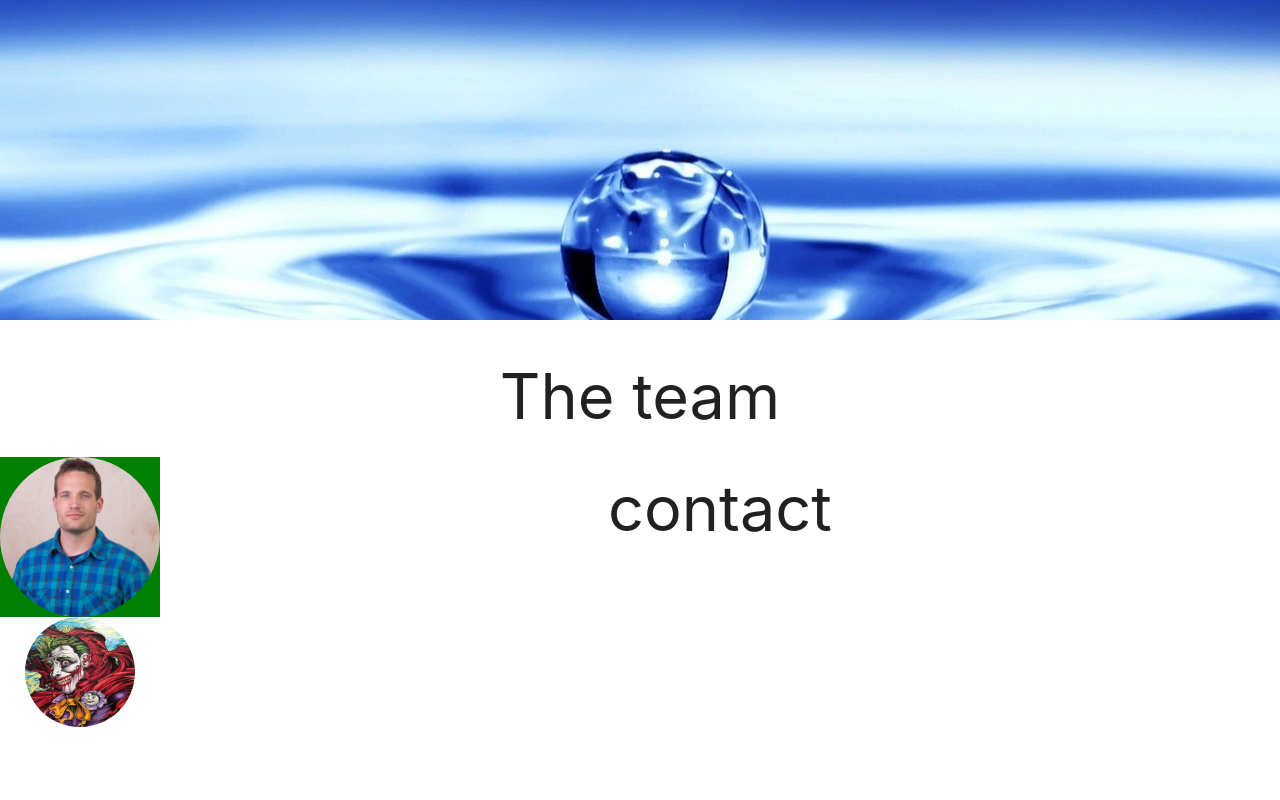
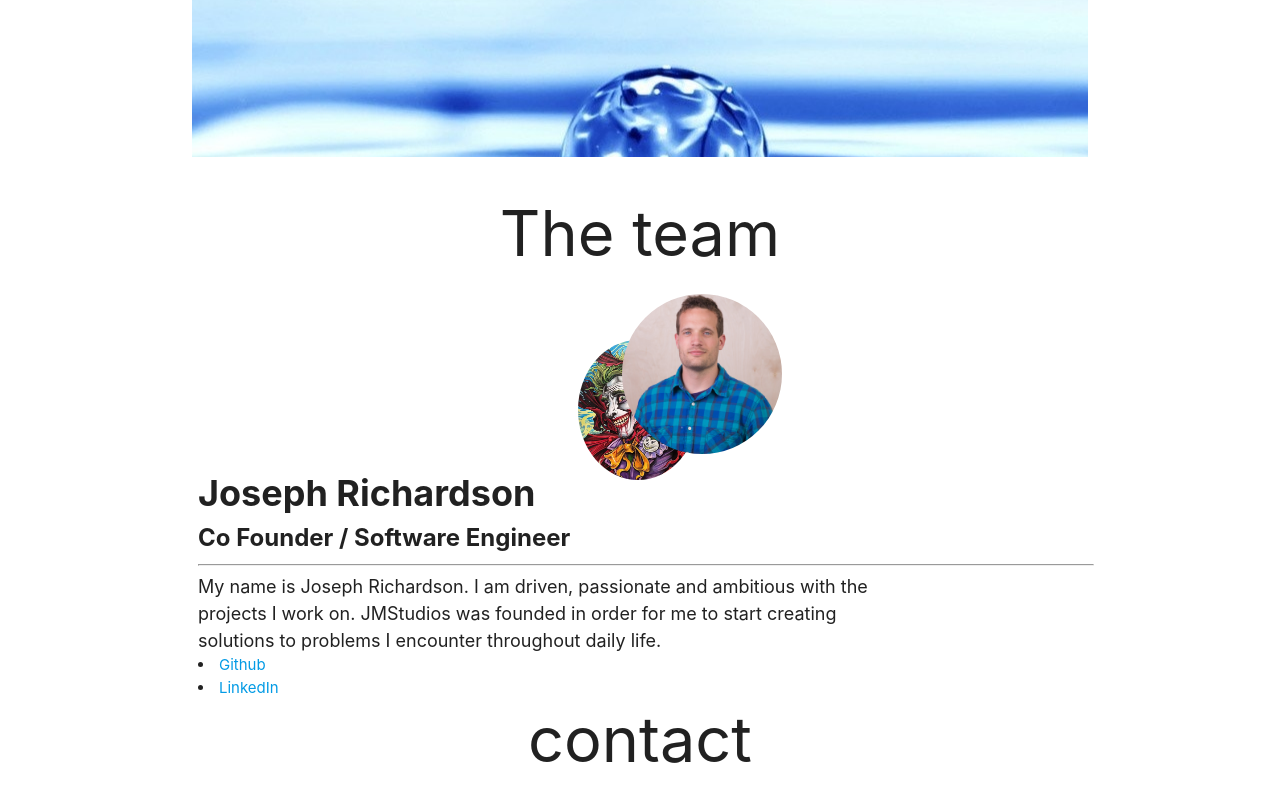
Before and after one commit to JMStudiosJoe/JMStudios, a website: page app/views/index.html in a window 1280 px wide. Shown: the part 1165-1965 px from the top of the page. Before the commit the page ends 1892 px from the top, so only its background shows below. Drawn offline with nearby package versions, Linux system fonts and the light colour scheme.

Commit message:
good css for teams for now and data structure nice

```diff
--- a/app/js/team.js
+++ b/app/js/team.js
@@ -9,6 +9,18 @@
     })
     .controller('Team', function($scope, $http) {
 
-        $scope.temp = "hello Team";
+        $scope.teamMembers = [{
+            name: "Joseph Richardson",
+            title: "Co Founder / Software Engineer",
+            description: "My name is Joseph Richardson. I am driven, passionate and ambitious with the projects I work on. JMStudios was founded in order for me to start creating solutions to problems I encounter throughout daily life.",
+            links: [{
+                    name: "Github",
+                    url: "https://github.com/JMStudiosJoe"
+                },
+                {
+                    name: "LinkedIn",
+                    url: "https://www.linkedin.com/in/joseph-richardson-97206953"
+                }]
+        }];
     });
 })();
--- a/app/scss/source/main.scss
+++ b/app/scss/source/main.scss
@@ -1,36 +1,23 @@
-.tile {
-
-    background-color: purple;
-    opacity: percentage(8/9);
-    width: 80%;
-    margin: auto;
-    padding: 10px;
-
-    img {
-        background-color: lime;
-    }
-}
-body {
-    font-size: 24px;
-}
-.header-container {
+.container {
     display: block;
     margin: auto;
     text-align: center;
-  margin-top: 60px;
+    .header-container {
+
         background-color: white;
         opacity: 0.9;
-  width: 90%;
-  padding: 10px;
-  font-size: 36px;
+        .title {
+            font-size: 48px;
+            font-weight: 600;
         }
+        .sub-title {
+            font-size: 36;
+            font-weight: 300;
+            background-color: violet;
 
-.title {
-    font-size: 66px;
         }
+    }
+    .main-container {
 
-.main-container {
-    display: block;
-    margin: auto;
-    text-align: center;
     }
+}
--- a/app/scss/source/team.scss
+++ b/app/scss/source/team.scss
@@ -1,15 +1,49 @@
 .team-container {
+    display: inline-block;;
     float: left;
-    background-color: green;
-    .profile-picture {
-        width: 160px;
-        height: 160px;
+    width: 100%;
 
+    .team-member-details {
+        display: inline-block;
+        text-align: left;
+        margin: 6px;
+        width: 100%;
+
+        .team-member-name {
+            font-size: 36px;
+            font-weight: bolder;
+            width: 50%;
+            margin: 0px;
+
+        }
+        .team-member-title {
+            font-size: 24px;
+            font-weight: bold;
+            width: 30%;
+            margin: 0px;
+        }
+
+        .team-member-description {
+            font-size: 18px;
+            width: 80%;
+            margin: 0px;
+        }
     }
+    .profile-picture-container {
 
-    .alter-ego {
-        width: 110px;
-        height: 110px;
+        .profile-picture {
+            width: 160px;
+            height: 160px;
 
+        }
+
+        .alter-ego {
+            position: relative;
+            width: 120px;
+            height: 140px;
+            top: 26px;
+            left: 80px;
+            z-index: -3;
+        }
     }
 }
--- a/app/views/index.html
+++ b/app/views/index.html
@@ -2,6 +2,7 @@
 <head>
     <title>JMStudios</title>
     <link href="http://fonts.googleapis.com/icon?family=Material+Icons" rel="stylesheet">
+
     <!--Import materialize.css-->
 
 
@@ -12,7 +13,7 @@
 </head>
 <!--Import Google Icon Font-->
 
-<body >
+<body class="container" >
 
     <div class="header-container tile">
         <div class="title">JMStuidos</div>
--- a/app/views/team.html
+++ b/app/views/team.html
@@ -1,8 +1,20 @@
 <h1>The team</h1>
 <div class="team-container">
-    <div class="profile-picture" >
-        <img class="profile-picture circle responsive-img" ng-src="/app/images/profilepic.jpg">
-        <img class="alter-ego circle responsive-img" ng-src="/app/images/me.jpg">
-
+    <div ng-repeat="member in teamMembers track by $index">
+        <div class="profile-picture-container" >
+            <img class="alter-ego circle responsive-img" ng-src="/app/images/me.jpg">
+            <img class="profile-picture circle responsive-img" ng-src="/app/images/profilepic.jpg">
+        </div>
+        <div class="team-member-details">
+            <span class="team-member-name">{{member.name}}</span><br >
+            <span class="team-member-title">{{member.title}}</span><br >
+            <hr >
+            <div class="team-member-description">
+                {{member.description}}
+            </div>
+            <div ng-repeat="link in member.links">
+                <li><a ng-href="{{link.url}}">{{link.name}}</a></li>
+            </div>
+        </div>
     </div>
 </div>
--- a/gulpfile.js
+++ b/gulpfile.js
@@ -20,20 +20,19 @@ gulp.task('compile-sass', function () {
 });
 
 gulp.task('run-server', function(cb) {
-    exec('node server.js', function (err, stdout, stderr) {
+    exec('node server.js', function () {
         console.log("server listening at port 7000");
-        console.log(stdout);
-        console.log(stderr);
+
         cb(err);
   });
 });
 
-gulp.task('watch-and-run', ['compile-sass', 'run-server'], function(done) {
+gulp.task('watch-and-run', ['compile-sass'], function() {
     console.log("watching files for changes");
-    gulp.watch('/app/**.*', ['compile-sass', 'run-server']);
-    gulp.watch('server.js', ['compile-sass', 'run-server']);
-    gulp.watch('styling.scss', ['compile-sass', 'run-server']);
-    console.log("watchers set and complete");
-    done();
+
+    gulp.watch('/app/scss/*.scss', ['compile-sass']);
+
+
+
 
 });
```
Also changed, not shown: app/public/styling.css. Lines whose indentation alone changed are shown as unchanged.
